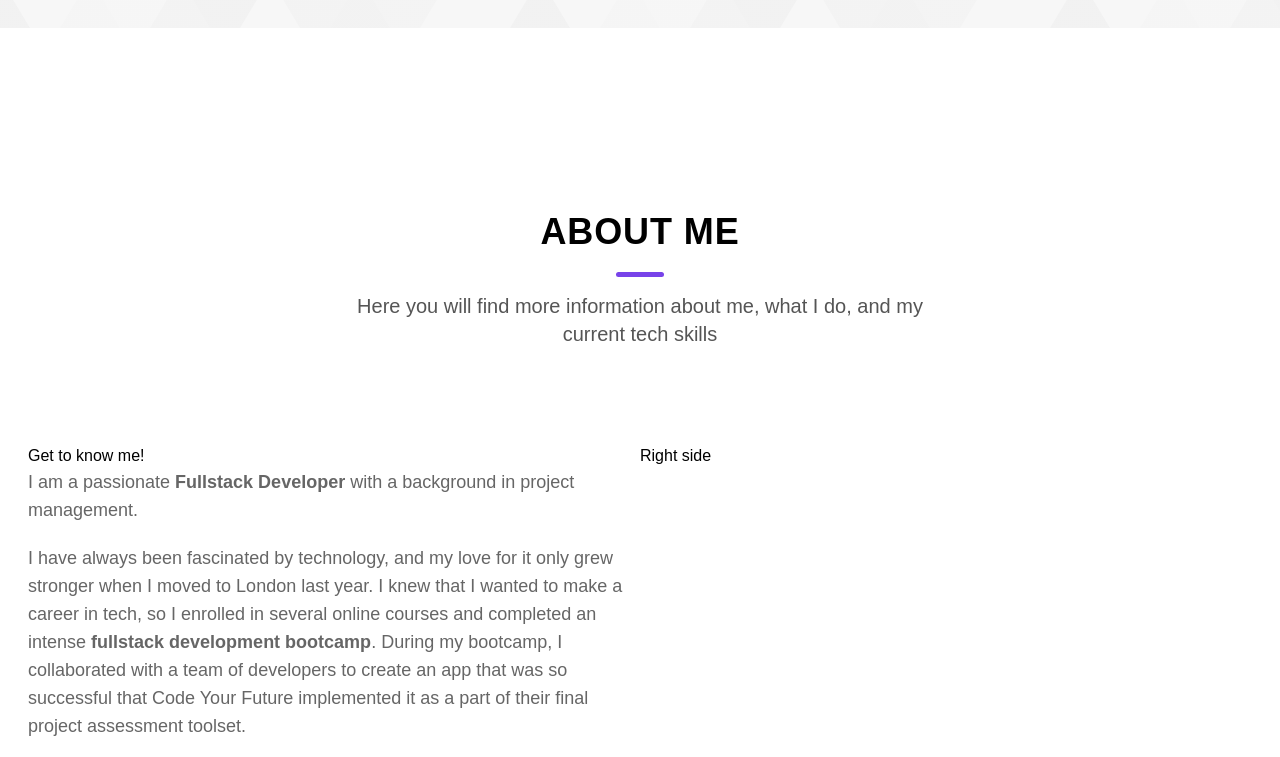
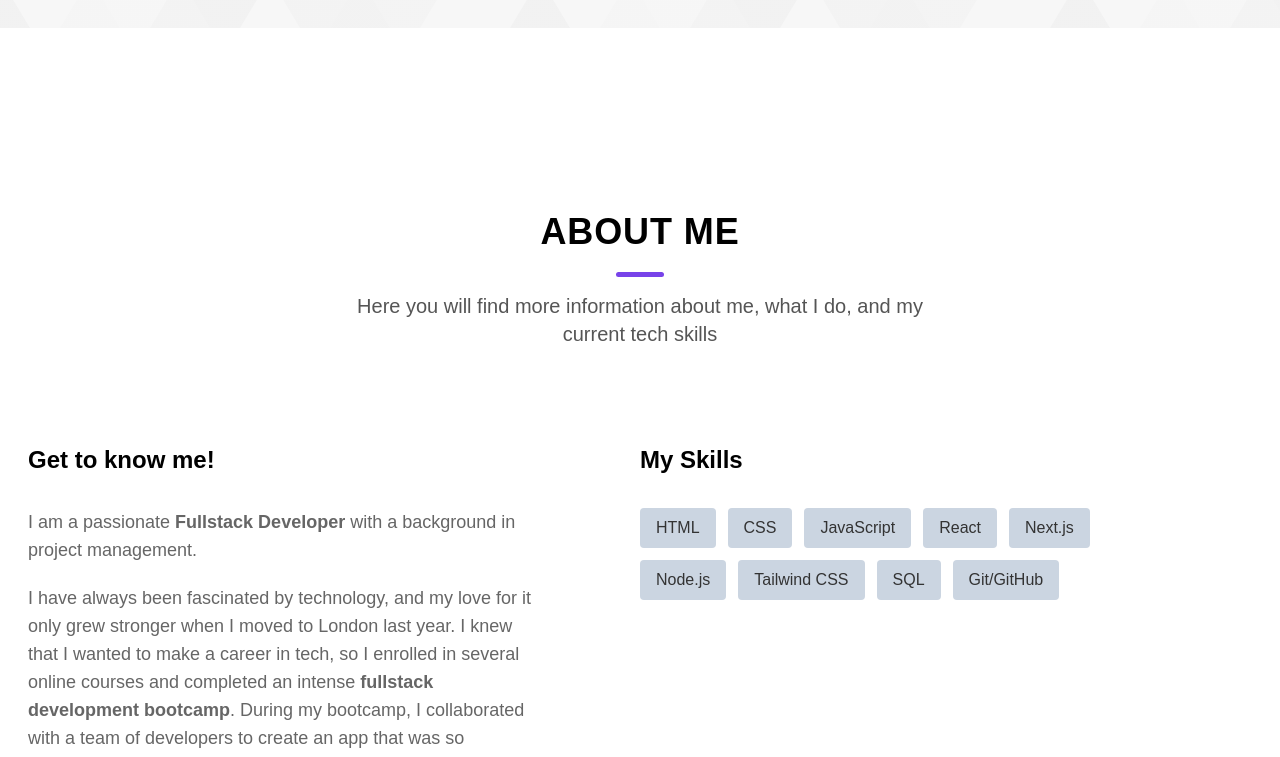
Before and after one commit to nataliiazab/portfolio, a React (Vite) app: page / in a window 1280 px wide. Shown: the part 772-1529 px from the top of the page. Built offline with nearby package versions, Linux system fonts and the light colour scheme; a web font is replaced by a local one.

Commit message:
Completed About Me Section

```diff
--- a/public/skills.js
+++ b/public/skills.js
@@ -1,16 +1,13 @@
 const skills = [
-    {id: 1, title: 'HTML'},
-    {id: 2, title: 'CSS'},
-    {id: 3, title: 'JavaScript'},
-    {id: 4, title: 'React'},
-    {id: 5, title: 'SASS'},
-    {id: 6, title: 'GIT'},
-    {id: 7, title: 'Github'},
-    {id: 8, title: 'Responsive Design'},
-    {id: 9, title: 'SEO'},
-    {id: 10, title: 'Terminal'},
-    {id: 11, title: 'Express Basics'},
-    {id: 12, title: 'SQL Basics'},
-]
+  { id: 1, title: "HTML" },
+  { id: 2, title: "CSS" },
+  { id: 3, title: "JavaScript" },
+  { id: 4, title: "React" },
+  { id: 5, title: "Next.js" },
+  { id: 6, title: "Node.js" },
+  { id: 7, title: "Tailwind CSS" },
+  { id: 8, title: "SQL" },
+  { id: 9, title: "Git/GitHub" }
+];
 
 export default skills;
--- a/src/components/About.jsx
+++ b/src/components/About.jsx
@@ -1,6 +1,7 @@
 /* eslint-disable no-unused-vars */
 import React from "react";
 import Headline from "../shared/Headline";
+import skills from "../../public/skills.js";
 
 const About = () => {
   return (
@@ -16,8 +17,8 @@ const About = () => {
       <div className="flex flex-col md:flex-row items-start justify-start">
         {/*left side*/}
         <div className="md:w-1/2 my-8">
-          <h4>Get to know me!</h4>
-          <div className="md:10/12 text-lg text-[#666] mb-8">
+          <h4 className="text-2xl font-bold mb-8">Get to know me!</h4>
+          <div className="md:w-10/12 text-lg text-[#666] mb-8">
             <p className="mb-5">
               I am a passionate <strong>Fullstack Developer</strong> with a
               background in project management.
@@ -42,12 +43,33 @@ const About = () => {
               I am currently looking for an entry-level Fullstack Developer role
               where I can use my skills and{" "}
               <strong>passion to create innovative solutions</strong> to complex
-              problems as well as learn and grow. I am always happy to connect with fellow professionals on <a href="https://www.linkedin.com/feed/" className="text-secondary font-bold underline"> LinkedIn</a>!
+              problems as well as learn and grow. I am always happy to connect
+              with fellow professionals on{" "}
+              <a
+                href="https://www.linkedin.com/feed/"
+                className="text-secondary font-bold underline"
+              >
+                {" "}
+                LinkedIn
+              </a>
+              !
             </p>
           </div>
         </div>
         {/*right side*/}
-        <div className="md:w-1/2 my-8">Right side</div>
+        <div className="md:w-1/2 my-8">
+          <h4 className="text-2xl font-bold mb-8">My Skills</h4>
+          <div className="flex flex-wrap gap-3 md:w-10/12">
+            {skills.map((skill) => (
+              <p
+                key={skill.id}
+                className="bg-slate-300 text-light py-2 px-4 rounded"
+              >
+                {skill.title}
+              </p>
+            ))}
+          </div>
+        </div>
       </div>
     </div>
   );
```
